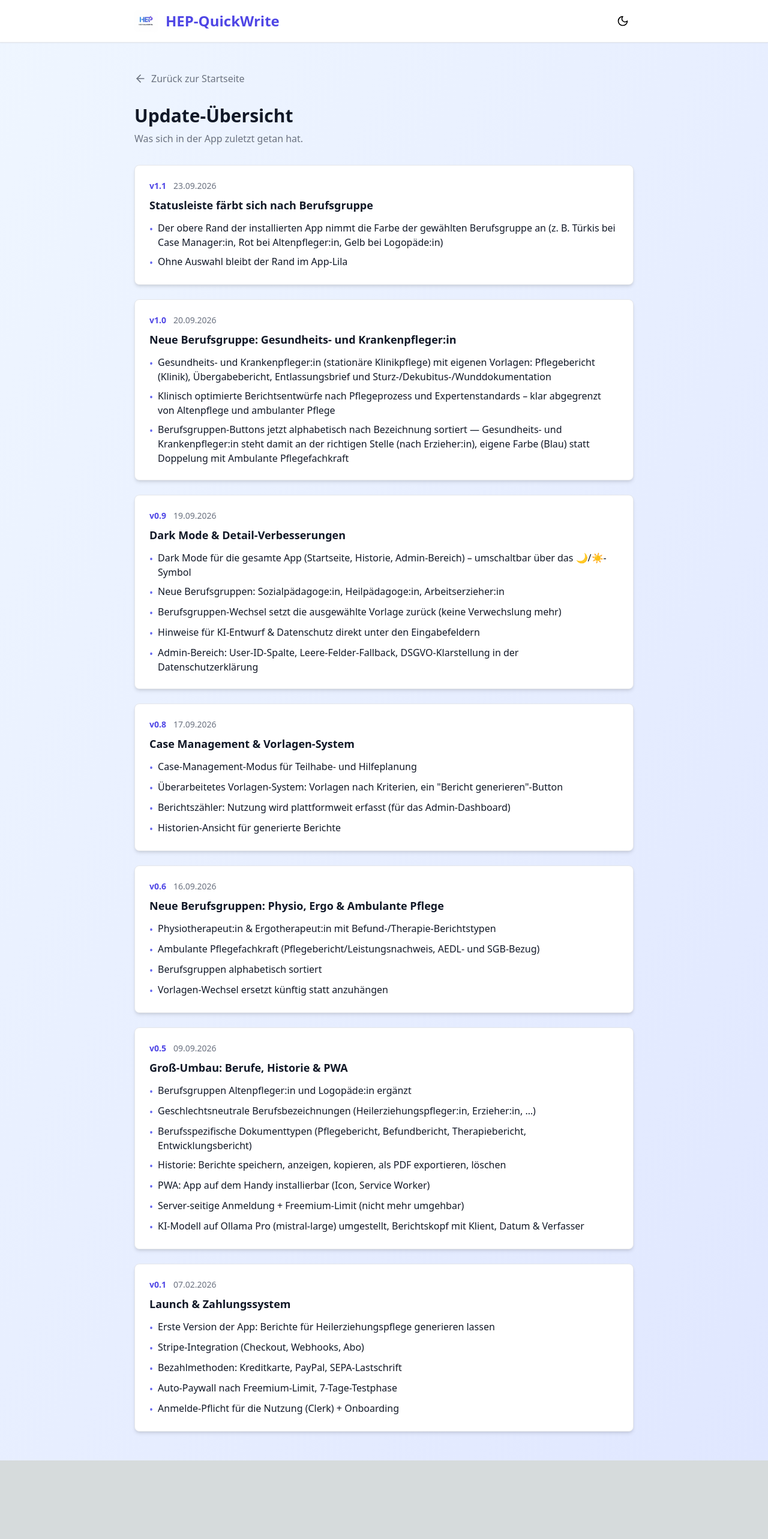
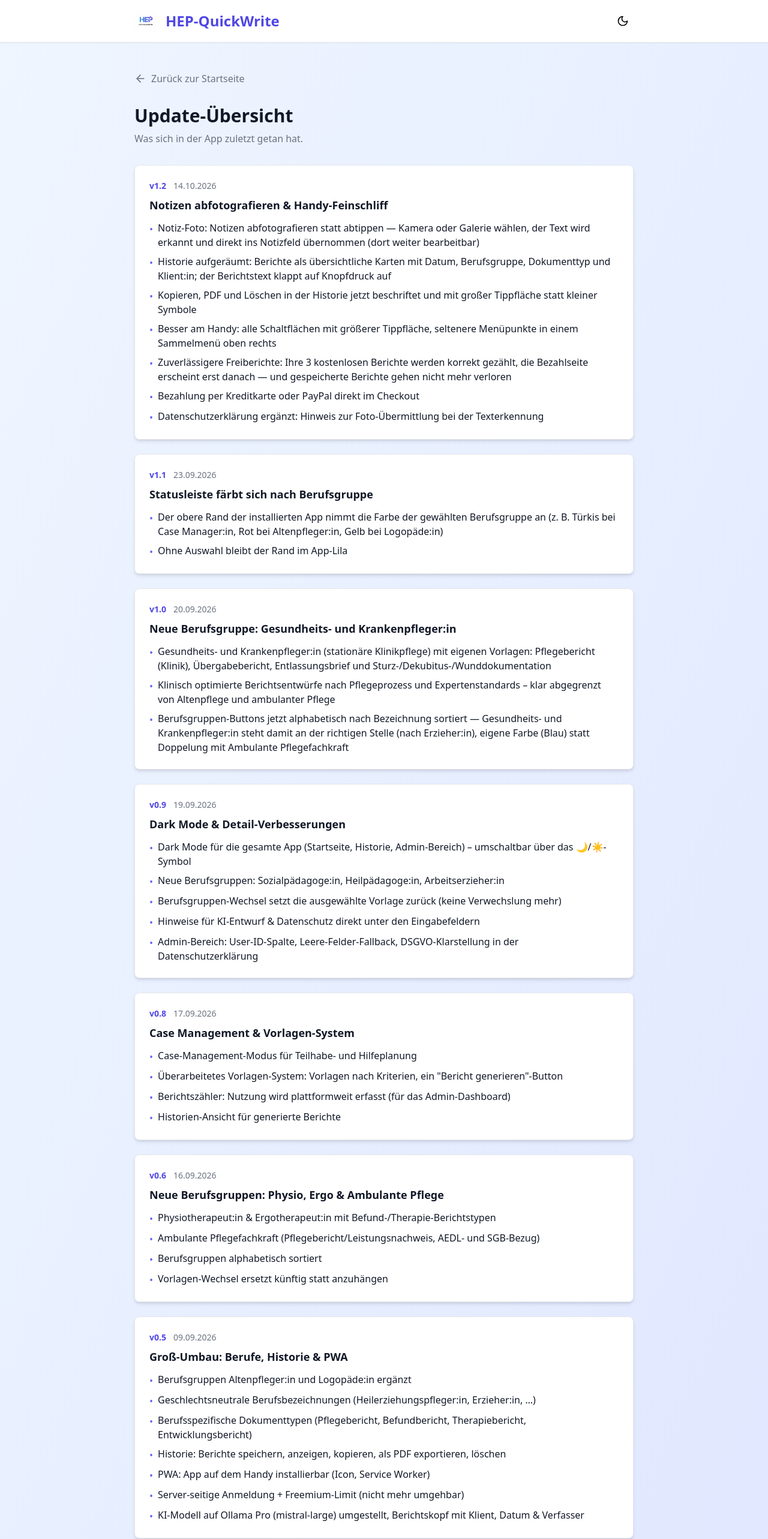
Before and after one commit to Niklash9112/hep-quickwrite, a Next.js app: page /changelog in a window 1280 px wide. Shown: the top 2566 px of the page at 60% size. Before the commit the page ends 2435 px from the top, so only its background shows below. Built offline with nearby package versions, Linux system fonts and the light colour scheme.

Commit message:
Changelog v1.2: Notiz-Foto, Historie-Karten, Handy-Tippflaechen, zuverlaessige Freiberichte, Zahlung Karte/PayPal

```diff
--- a/app/changelog/page.tsx
+++ b/app/changelog/page.tsx
@@ -15,6 +15,20 @@
 }
 
 const CHANGELOG: ChangelogEntry[] = [
+  {
+    version: '1.2',
+    date: '14.10.2026',
+    title: 'Notizen abfotografieren & Handy-Feinschliff',
+    changes: [
+      'Notiz-Foto: Notizen abfotografieren statt abtippen — Kamera oder Galerie wählen, der Text wird erkannt und direkt ins Notizfeld übernommen (dort weiter bearbeitbar)',
+      'Historie aufgeräumt: Berichte als übersichtliche Karten mit Datum, Berufsgruppe, Dokumenttyp und Klient:in; der Berichtstext klappt auf Knopfdruck auf',
+      'Kopieren, PDF und Löschen in der Historie jetzt beschriftet und mit großer Tippfläche statt kleiner Symbole',
+      'Besser am Handy: alle Schaltflächen mit größerer Tippfläche, seltenere Menüpunkte in einem Sammelmenü oben rechts',
+      'Zuverlässigere Freiberichte: Ihre 3 kostenlosen Berichte werden korrekt gezählt, die Bezahlseite erscheint erst danach — und gespeicherte Berichte gehen nicht mehr verloren',
+      'Bezahlung per Kreditkarte oder PayPal direkt im Checkout',
+      'Datenschutzerklärung ergänzt: Hinweis zur Foto-Übermittlung bei der Texterkennung',
+    ],
+  },
   {
     version: '1.1',
     date: '23.09.2026',
@@ -89,7 +103,7 @@
     changes: [
       'Erste Version der App: Berichte für Heilerziehungspflege generieren lassen',
       'Stripe-Integration (Checkout, Webhooks, Abo)',
-      'Bezahlmethoden: Kreditkarte, PayPal, SEPA-Lastschrift',
+      'Bezahlmethoden: Kreditkarte und PayPal',
       'Auto-Paywall nach Freemium-Limit, 7-Tage-Testphase',
       'Anmelde-Pflicht für die Nutzung (Clerk) + Onboarding',
     ],
```
